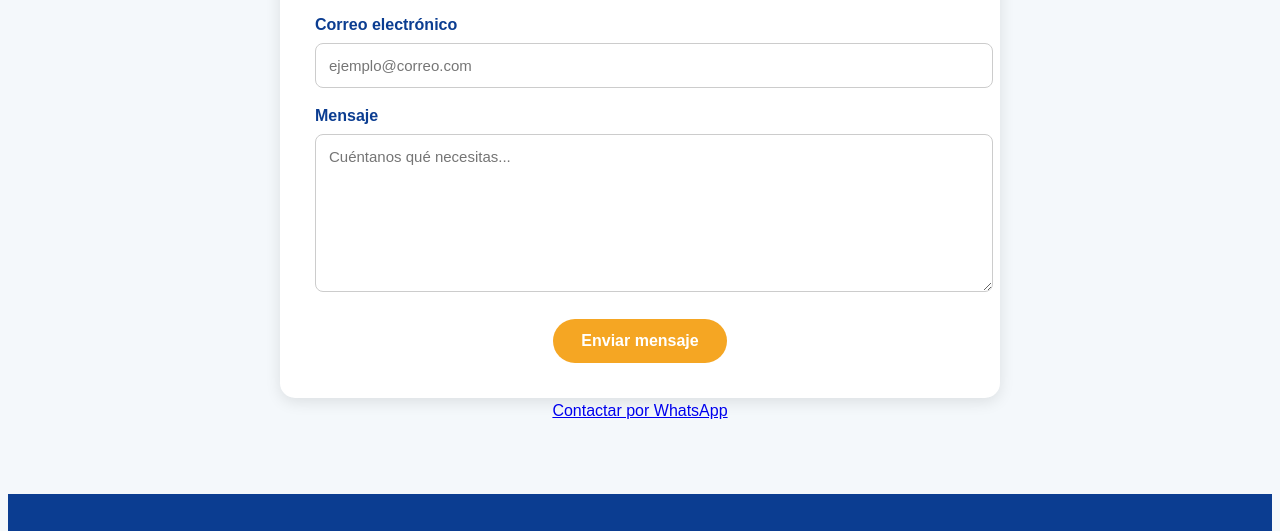
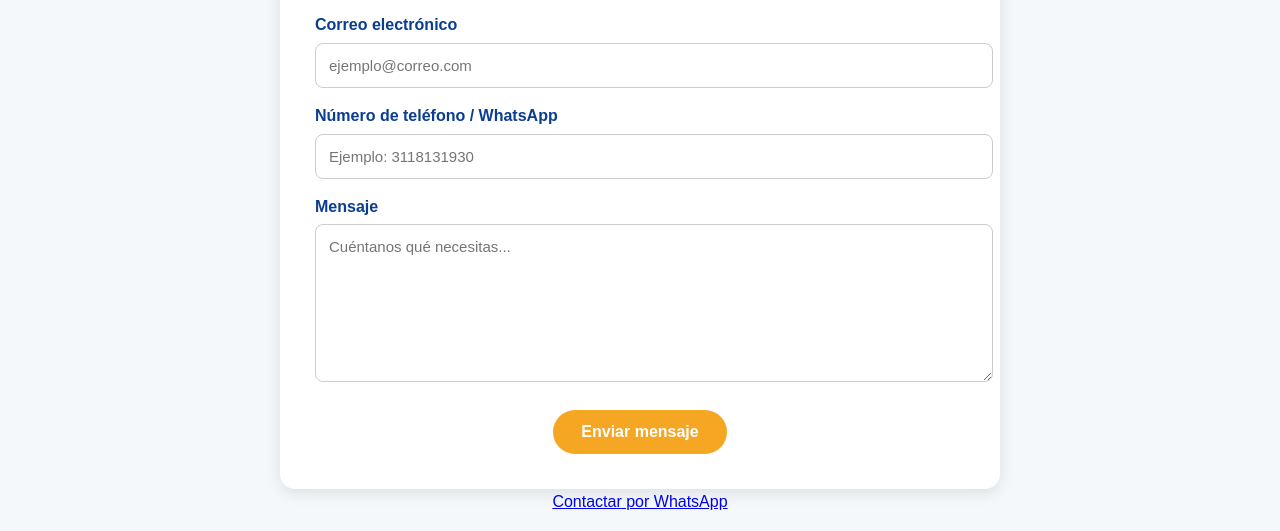
Before and after one commit to Aleclqro09/traveling-sky, a plain HTML site: page index.html in a window 1280 px wide. Shown: the part 4204-4735 px from the top of the page. Drawn offline with Linux system fonts and the light colour scheme.

Commit message:
Update index.html

```diff
--- a/index.html
+++ b/index.html
@@ -304,6 +304,14 @@
                     name="correo"
                     placeholder="ejemplo@correo.com"
                 >
+                <label for="telefono">Número de teléfono / WhatsApp</label>
+<input
+    type="tel"
+    id="telefono"
+    name="telefono"
+    placeholder="Ejemplo: 3118131930"
+    required
+>
 
                 <label for="mensaje">Mensaje</label>
                 <textarea
```
